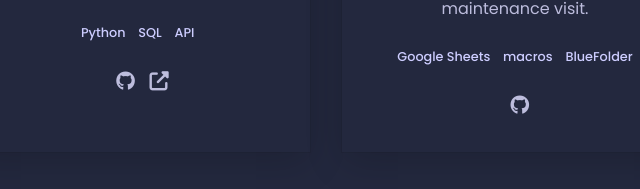
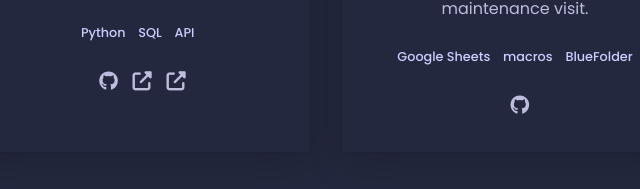
Before and after one commit to ericburm/ericburm.github.io, a plain HTML site: page index.html in a window 1280 px wide. Shown: the part 853-1042 px from the top of the page, 125-765 px from the left. Drawn offline with Linux system fonts and the light colour scheme.

Commit message:
Added screenshot

```diff
--- a/index.html
+++ b/index.html
@@ -108,12 +108,19 @@
               <i aria-hidden="true" class="fab fa-github"></i>
             </a>
             <a
-              href="https://example.com"
+              href="https://drive.google.com/file/d/1yDvXKPIvz4J8eV9oqjIXLfF-G1WaAxAz/view?usp=sharing"
               aria-label="live preview"
               class="link link--icon"
             >
               <i aria-hidden="true" class="fas fa-external-link-alt"></i>
             </a>
+            <a
+            href="https://metabase.com"
+            aria-label="live preview"
+            class="link link--icon"
+          >
+            <i aria-hidden="true" class="fas fa-external-link-alt"></i>
+          </a>
           </div>
 
           <div class="project">
```
